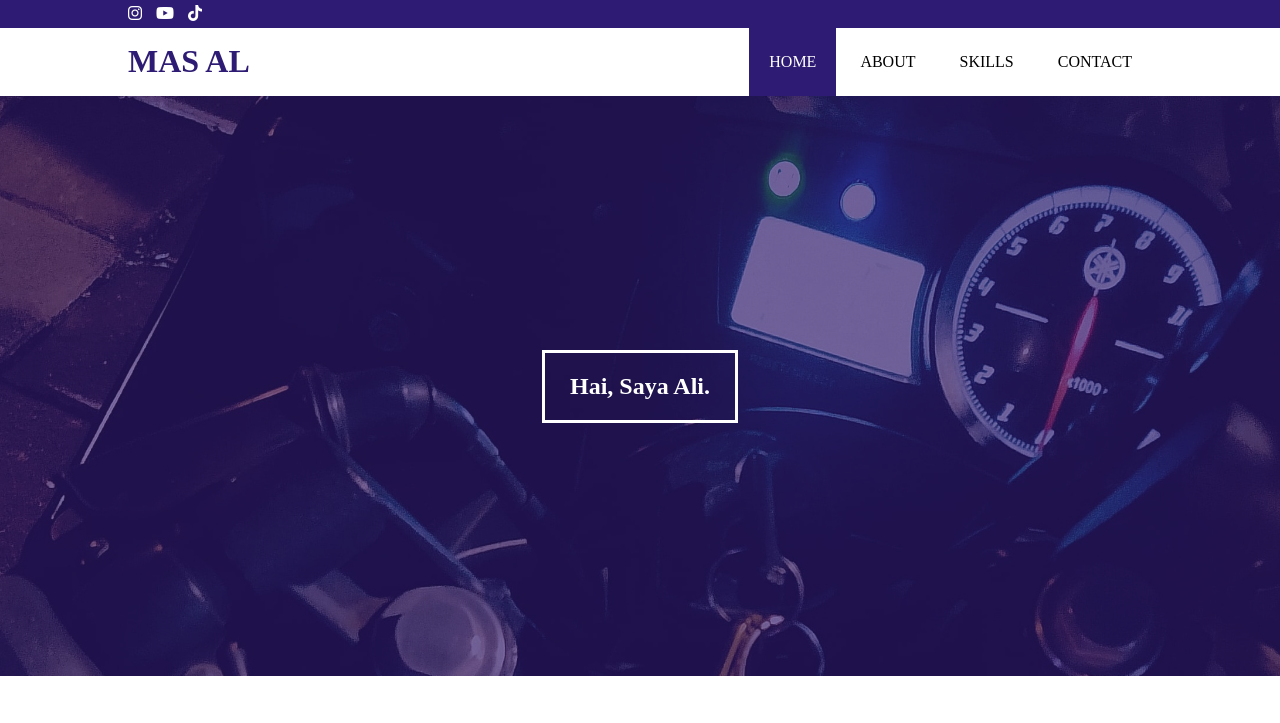
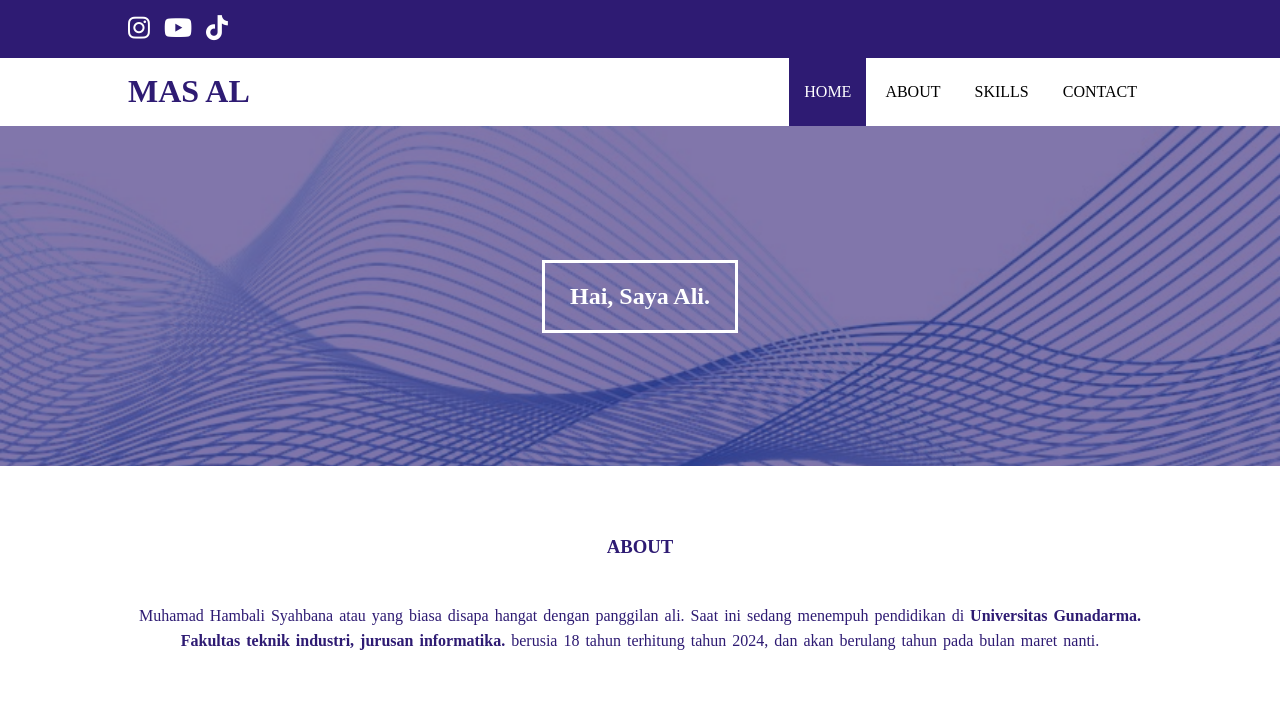
Before and after one commit to aligantengpakebanget/MAS_AL, a plain HTML site: page index.html in a window 1280 px wide. Shown: the top 723 px of the page. Drawn offline with nearby package versions, Linux system fonts and the light colour scheme.

Commit message:
Menambahkan gambar baru, mengubah tampilan medsos, menambahkan tampilan skills

```diff
--- a/css/style.css
+++ b/css/style.css
@@ -8,13 +8,14 @@ a {
     text-decoration: none;
 }
 .medsos {
-    padding:5px 0;
+    padding:15px 0;
     background-color: #2e1b73;
 }
 .medsos ul li {
     display: inline-block;
     color: white;
     margin-right: 10px;
+    font-size: 25px;
 }
 .container {
     width:80%;
@@ -38,7 +39,7 @@ header ul li {
     display: inline-block;
 }
 header ul li a {
-    padding:25px 20px;
+    padding:25px 15px;
     display: inline-block;
 }
 header ul li a:hover {
@@ -50,8 +51,8 @@ header ul li a:hover {
     color: white;
 }
 .banner {
-    height: 60vh;
-    background-image: url('../img/banner2.jpg');
+    height:30vh;
+    background-image: url('../img/banner8.jpg');
     background-size: cover;
     position: relative;
     display: flex;
```
Also changed, not shown: about.html (+1 -1 lines), skills.html (+5 -1 lines), img/banner5.jpg (added), img/banner6.jpg (added), img/banner6.webp (added), img/banner8.jpg (added), 1 other file.
